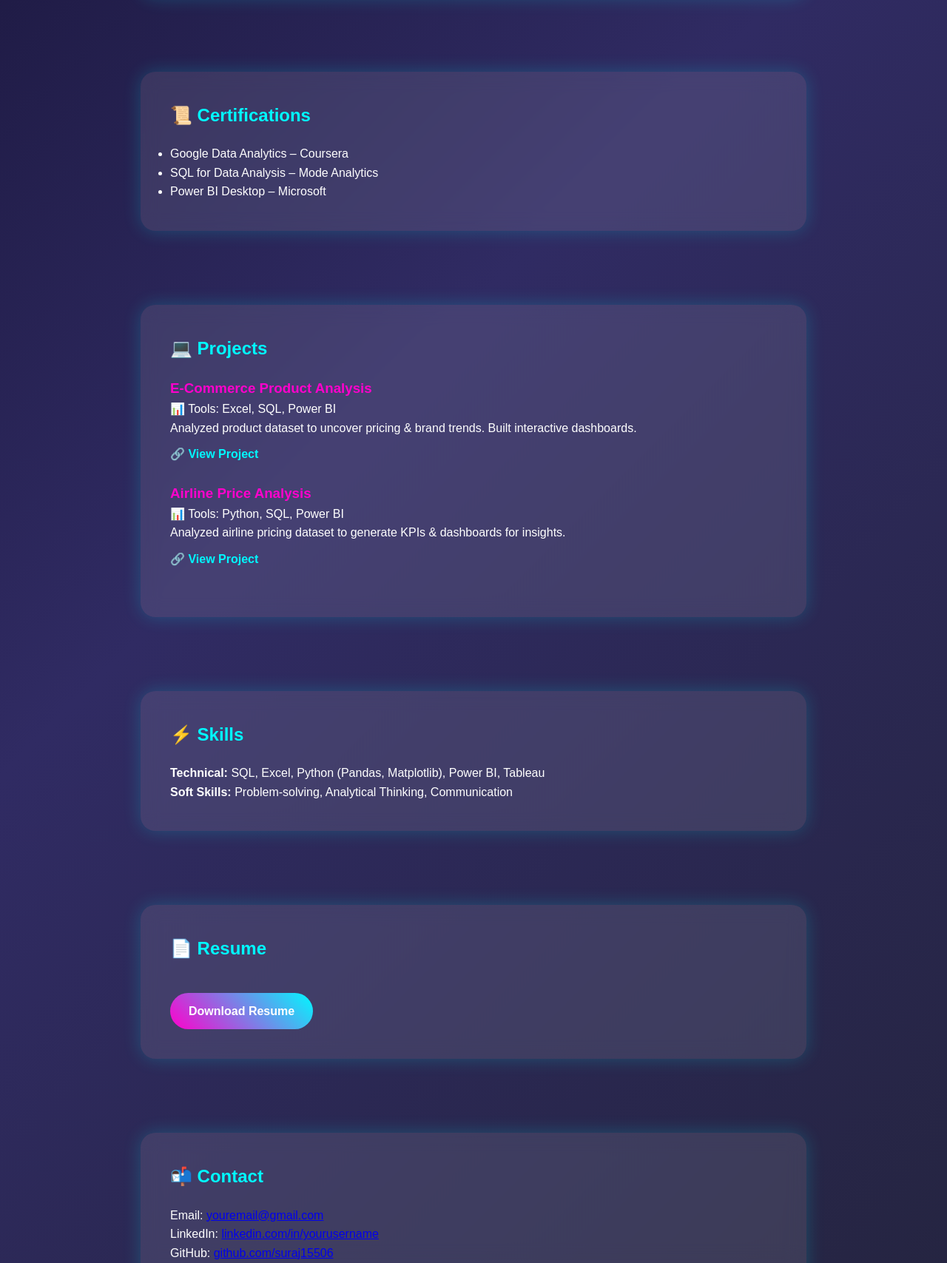
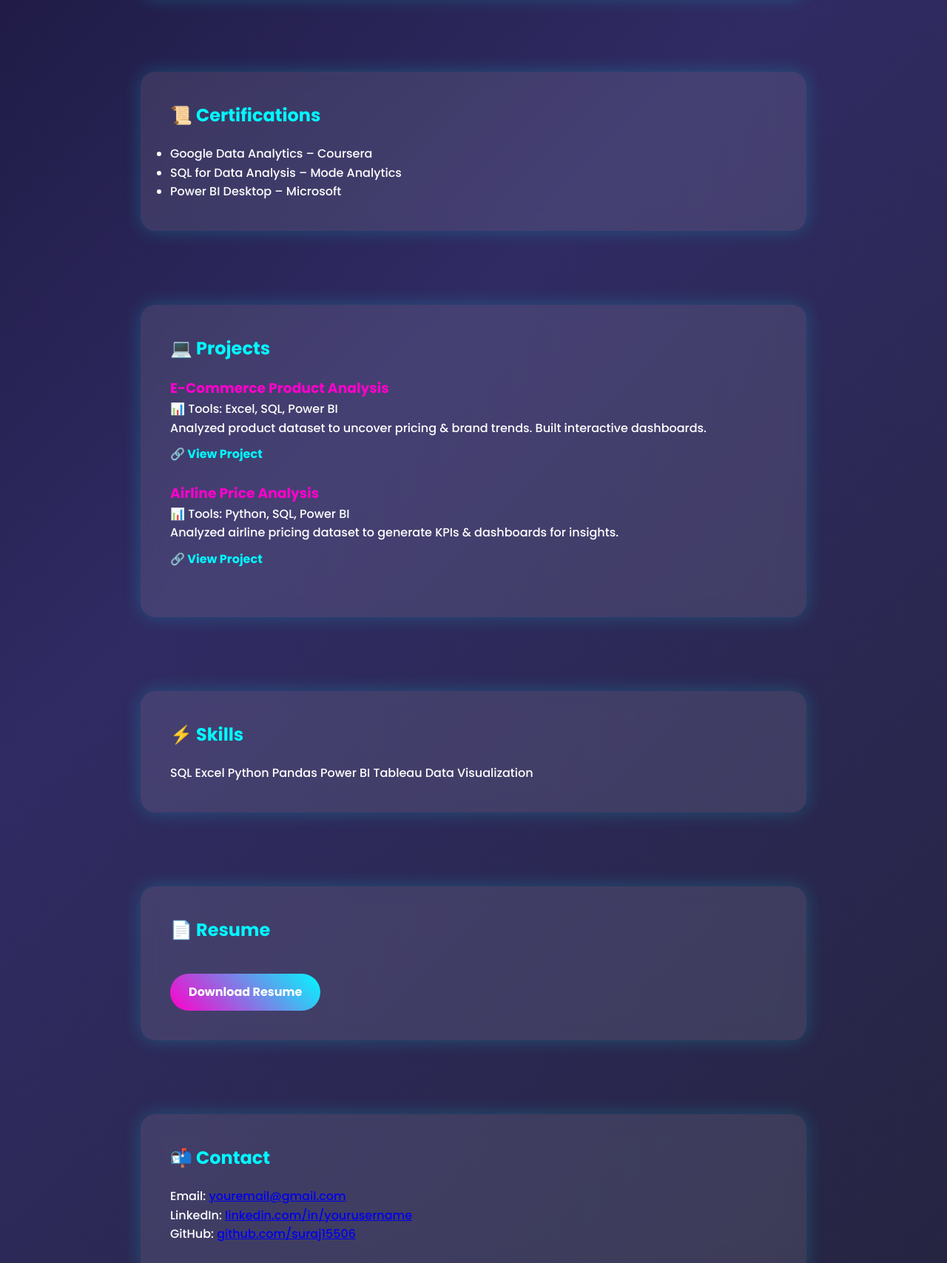
Before and after one commit to suraj15506/Portfolio, a plain HTML site: page index.html in a window 1280 px wide. Shown: the part 1093-2800 px from the top of the page at 74% size. Drawn offline with nearby package versions, Linux system fonts and the light colour scheme.

Commit message:
Update index.html

```diff
--- a/index.html
+++ b/index.html
@@ -5,9 +5,14 @@
   <meta name="viewport" content="width=device-width, initial-scale=1.0">
   <title>Suraj Singh | Data Analyst Portfolio</title>
   <link rel="stylesheet" href="style.css">
+
+  <!-- Google Fonts -->
+  <link href="https://fonts.googleapis.com/css2?family=Poppins:wght@300;500;700&display=swap" rel="stylesheet">
+
+  <!-- AOS Animation Library -->
+  <link rel="stylesheet" href="https://unpkg.com/aos@2.3.1/dist/aos.css" />
 </head>
 <body>
-
   <!-- Navigation -->
   <header>
     <nav>
@@ -24,22 +29,24 @@
     </nav>
   </header>
 
-  <!-- Hero Section -->
+  <!-- Hero -->
   <section id="about" class="hero">
+    <div class="hero-content">
       <h2>Hello, I'm <span>Suraj Singh</span></h2>
-    <p>Aspiring Data Analyst 💡 | SQL • Excel • Python • Power BI • Tableau</p>
+      <p class="typing">Aspiring Data Analyst 💡 | SQL • Python • Power BI • Tableau</p>
       <a href="#projects" class="btn">🚀 Explore My Work</a>
+    </div>
   </section>
 
   <!-- Education -->
-  <section id="education" class="glass-card">
+  <section id="education" class="glass-card" data-aos="fade-up">
     <h2>🎓 Education</h2>
     <p><strong>B.Tech in Computer Science</strong> – XYZ University (2021–2025)</p>
     <p>Relevant Coursework: Data Analysis, Statistics, Database Systems</p>
   </section>
 
   <!-- Certifications -->
-  <section id="certifications" class="glass-card">
+  <section id="certifications" class="glass-card" data-aos="fade-up">
     <h2>📜 Certifications</h2>
     <ul>
       <li>Google Data Analytics – Coursera</li>
@@ -49,8 +56,9 @@
   </section>
 
   <!-- Projects -->
-  <section id="projects" class="glass-card">
+  <section id="projects" class="glass-card" data-aos="fade-up">
     <h2>💻 Projects</h2>
+    <div class="project-grid">
       <div class="project">
         <h3>E-Commerce Product Analysis</h3>
         <p>📊 Tools: Excel, SQL, Power BI</p>
@@ -63,32 +71,51 @@
         <p>Analyzed airline pricing dataset to generate KPIs & dashboards for insights.</p>
         <a href="https://github.com/suraj15506/airline-price-analysis" target="_blank">🔗 View Project</a>
       </div>
+    </div>
   </section>
 
   <!-- Skills -->
-  <section id="skills" class="glass-card">
+  <section id="skills" class="glass-card" data-aos="fade-up">
     <h2>⚡ Skills</h2>
-    <p><strong>Technical:</strong> SQL, Excel, Python (Pandas, Matplotlib), Power BI, Tableau</p>
-    <p><strong>Soft Skills:</strong> Problem-solving, Analytical Thinking, Communication</p>
+    <div class="skills">
+      <span class="skill-badge">SQL</span>
+      <span class="skill-badge">Excel</span>
+      <span class="skill-badge">Python</span>
+      <span class="skill-badge">Pandas</span>
+      <span class="skill-badge">Power BI</span>
+      <span class="skill-badge">Tableau</span>
+      <span class="skill-badge">Data Visualization</span>
+    </div>
   </section>
 
   <!-- Resume -->
-  <section id="resume" class="glass-card">
+  <section id="resume" class="glass-card" data-aos="fade-up">
     <h2>📄 Resume</h2>
     <a href="assets/resume.pdf" target="_blank" class="btn">Download Resume</a>
   </section>
 
   <!-- Contact -->
-  <section id="contact" class="glass-card">
+  <section id="contact" class="glass-card" data-aos="fade-up">
     <h2>📬 Contact</h2>
     <p>Email: <a href="mailto:youremail@gmail.com">youremail@gmail.com</a></p>
     <p>LinkedIn: <a href="https://linkedin.com/in/yourusername" target="_blank">linkedin.com/in/yourusername</a></p>
     <p>GitHub: <a href="https://github.com/suraj15506" target="_blank">github.com/suraj15506</a></p>
   </section>
 
+  <!-- Footer -->
   <footer>
     <p>© 2050 Suraj Singh | Future-Ready Data Analyst</p>
+    <div class="socials">
+      <a href="https://github.com/suraj15506" target="_blank">🐱</a>
+      <a href="https://linkedin.com/in/yourusername" target="_blank">💼</a>
+      <a href="mailto:youremail@gmail.com">📧</a>
+    </div>
   </footer>
 
+  <!-- AOS -->
+  <script src="https://unpkg.com/aos@2.3.1/dist/aos.js"></script>
+  <script>
+    AOS.init({ duration: 1000, once: true });
+  </script>
 </body>
 </html>
```
Lines whose indentation alone changed are shown as unchanged.
